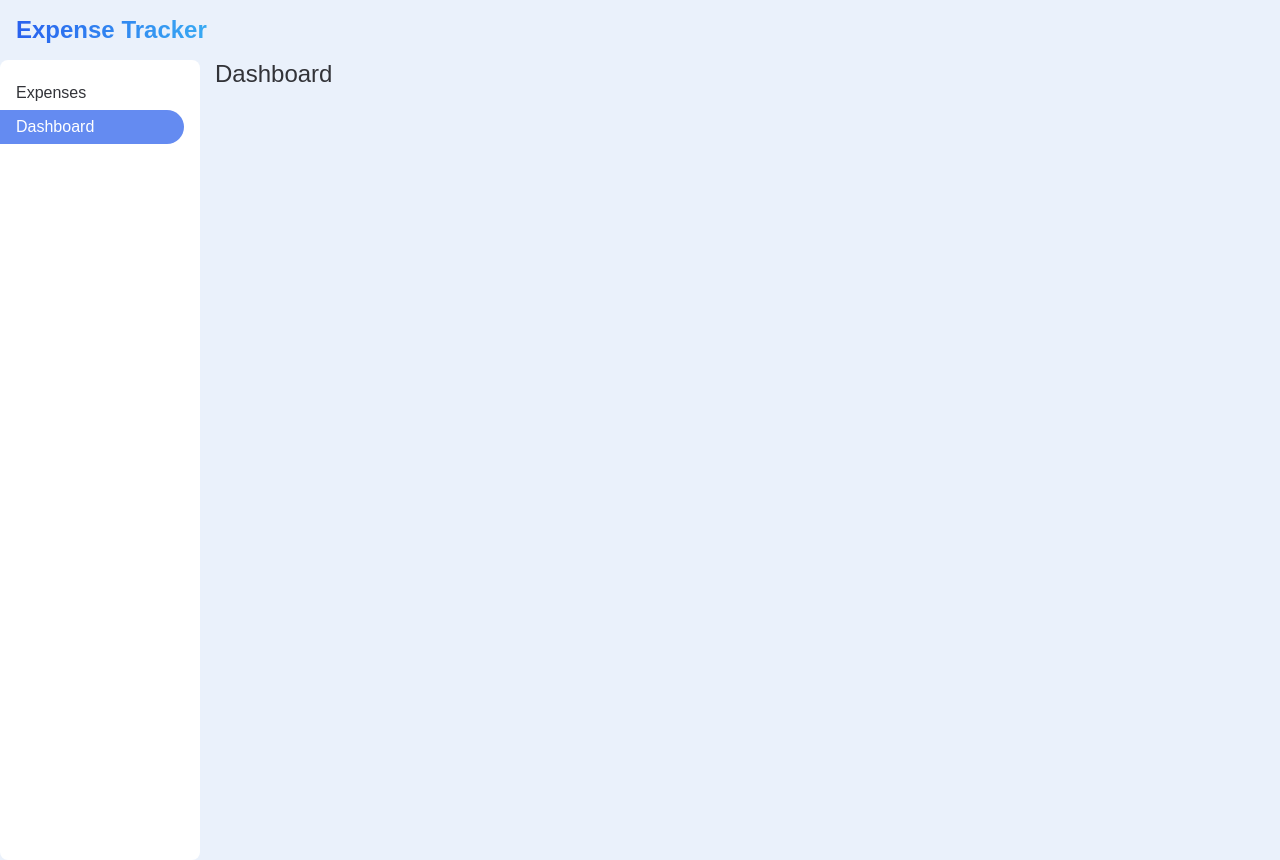
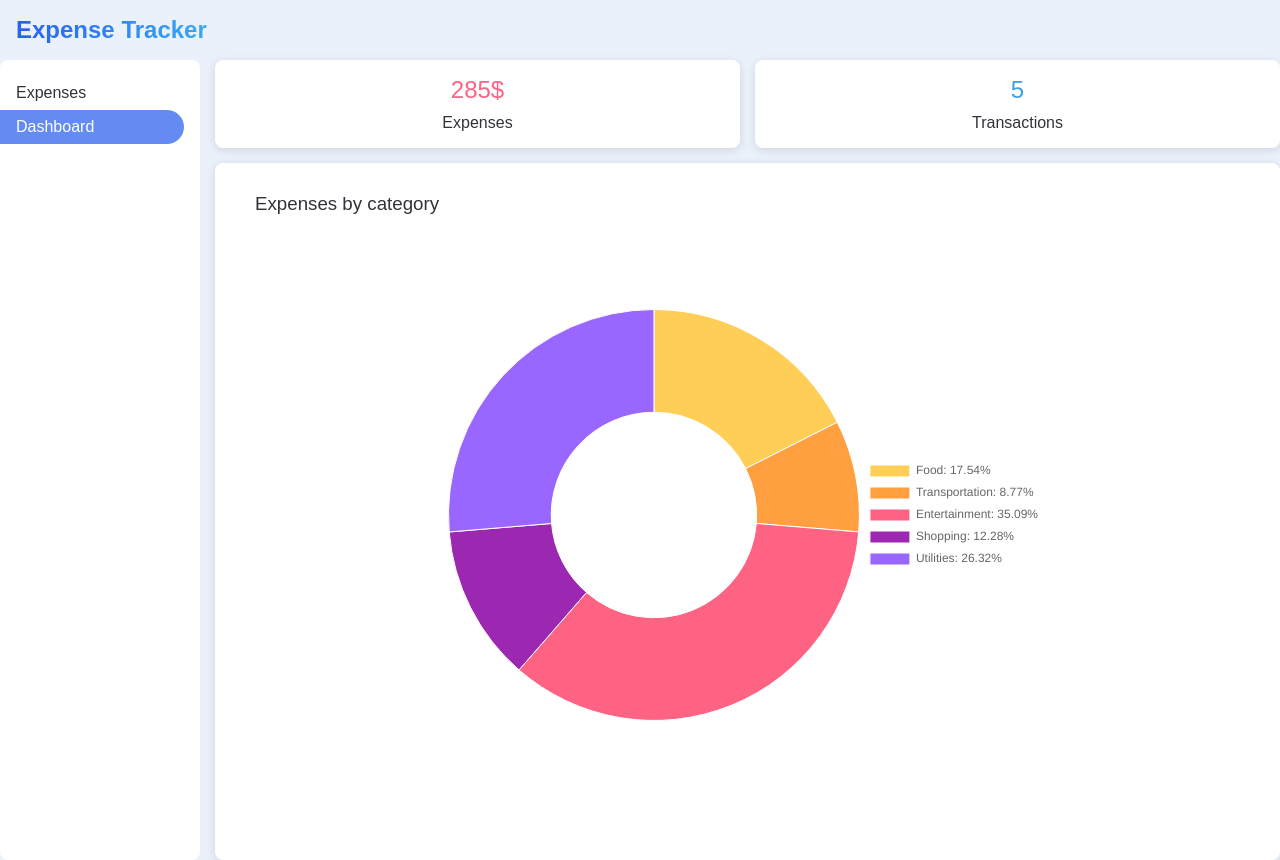
Before and after one commit to AtarMor/expense-tracker-frontend, a React (Vite) app: page /dashboard in a window 1280 px wide. Built offline with nearby package versions, Linux system fonts and the light colour scheme.

Commit message:
Add a dashboard & a chart of expenses by category

```diff
--- a/package.json
+++ b/package.json
@@ -10,7 +10,9 @@
     "preview": "vite preview"
   },
   "dependencies": {
+    "chart.js": "^4.4.2",
     "react": "^18.2.0",
+    "react-chartjs-2": "^5.2.0",
     "react-dom": "^18.2.0",
     "react-router-dom": "^6.23.1"
   },
--- a/src/assets/style/main.scss
+++ b/src/assets/style/main.scss
@@ -11,6 +11,7 @@
 // PAGES
 @import 'pages/expense-index';
 @import 'pages/expense-edit';
+@import 'pages/dashboard';
 
 // COMPONENTS
 @import 'cmps/app-header';
--- /dev/null
+++ b/src/assets/style/pages/_dashboard.scss
@@ -0,0 +1,50 @@
+.dashboard-container {
+    display: grid;
+    grid-template-columns: 1fr 1fr;
+    grid-template-rows: auto 1fr;
+    gap: 15px;
+    >* {
+        box-shadow: rgba(99, 99, 99, 0.2) 0px 2px 8px 0px;
+    }
+
+    .total-expenses,
+    .total-transactions {
+        display: flex;
+        flex-direction: column;
+        justify-content: center;
+        align-items: center;
+        gap: 10px;
+
+        background-color: $secondary-bg-clr;
+        border-radius: $big-br;
+        padding-block: 1em;
+    }
+
+    .total-expenses {
+        h2 {
+            color: $expense-clr
+        }
+    }
+
+    .total-transactions {
+        h2 {
+            color: $transaction-clr
+        }
+    }
+
+    .categories-chart-container {
+        grid-column: 1 / -1;
+
+        display: flex;
+        flex-direction: column;
+
+        background-color: $secondary-bg-clr;
+        border-radius: $big-br;
+        padding: 30px 40px;
+
+        .categories-chart {
+            align-self: center;
+            width: 600px;
+        }
+    }
+}
--- a/src/assets/style/setup/_vars.scss
+++ b/src/assets/style/setup/_vars.scss
@@ -8,6 +8,9 @@ $main-clr: #c2e7fe;
 $gray1: #e6e6e6;
 $gray2: #cfcfcf;
 $gray3: #5f6368;
+
+$expense-clr: #ff6384;
+$transaction-clr: #36a2eb;
 
 $success-clr: #98e898;
 $error-clr: #f39696;
--- /dev/null
+++ b/src/cmps/CategoriesChart.jsx
@@ -0,0 +1,55 @@
+import React from 'react'
+import { Chart as ChartJS, ArcElement, Tooltip, Legend } from 'chart.js'
+import { Doughnut } from 'react-chartjs-2'
+
+import { expenseService } from "../services/expense.service"
+
+ChartJS.register(ArcElement, Tooltip, Legend)
+
+export function CategoriesChart({ expenses, totalExpenses }) {
+    const categoryPercentages = {}
+    expenses.forEach(expense => {
+        if (!categoryPercentages[expense.category]) {
+            categoryPercentages[expense.category] = 0
+        }
+        categoryPercentages[expense.category] += (expense.amount / totalExpenses) * 100
+    })
+
+    const categoryPercentageStrings = Object.entries(categoryPercentages)
+        .map(([category, percentage]) => `${category}: ${percentage.toFixed(2)}%`)
+
+    const data = {
+        labels: categoryPercentageStrings,
+        datasets: [
+            {
+                data: Object.values(categoryPercentages),
+                backgroundColor: [
+                    'rgba(255, 206, 86, 1)',
+                    'rgba(255, 159, 64, 1)',
+                    'rgba(255, 99, 132, 1)',
+                    'rgba(156, 39, 176, 1)',
+                    'rgba(153, 102, 255, 1)',
+                    'rgba(63, 81, 181, 1)',
+                    'rgba(54, 162, 235, 1)',
+                    'rgba(75, 192, 192, 1)',
+                    'rgba(29, 104, 32, 1)',
+                    'rgba(139, 195, 74, 1)',
+                ],
+                borderWidth: 1,
+                borderColor: 'white'
+            },
+        ],
+    };
+
+    const options = {
+        plugins: {
+            responsive: true,
+
+            legend: {
+                position: 'right',
+            },
+        },
+    }
+
+    return <Doughnut data={data} options={options} />
+}
--- a/src/pages/Dashboard.jsx
+++ b/src/pages/Dashboard.jsx
@@ -1,8 +1,50 @@
+import { useEffect, useState } from "react";
+
+import { CategoriesChart } from "../cmps/CategoriesChart";
 import { SideBar } from "../cmps/SideBar";
 
+import { expenseService } from "../services/expense.service";
+
 export function Dashboard() {
+    const [expenses, setExpenses] = useState([])
+    const [isLoading, setIsLoading] = useState(true)
+    const [totalExpenses, setTotalExpenses] = useState(0)
+
+    useEffect(() => {
+        loadExpenses()
+    }, [])
+
+    async function loadExpenses() {
+        try {
+            const expenses = await expenseService.query()
+            setExpenses(expenses)
+            const totalAmount = expenses.reduce((total, expense) => total + expense.amount, 0)
+            setTotalExpenses(totalAmount)
+        } catch (err) {
+            console.log('Cannot load expenses', err) // Add user msg
+        } finally {
+            setIsLoading(false)
+        }
+    }
+
+    if (isLoading) return <span className="loader"></span>
     return <section className="dashboard main-layout">
         <SideBar />
-        <h1>Dashboard</h1>
-        </section>
+        <div className="dashboard-container">
+            <div className="total-expenses">
+                <h2>{totalExpenses}$</h2>
+                <p>Expenses</p>
+            </div>
+            <div className="total-transactions">
+                <h2>{expenses.length}</h2>
+                <p>Transactions</p>
+            </div>
+            <div className="categories-chart-container">
+                <h3>Expenses by category</h3>
+                <div className="categories-chart">
+                    <CategoriesChart expenses={expenses} totalExpenses={totalExpenses} />
+                </div>
+            </div>
+        </div>
+    </section >
 }
```
Also changed, not shown: 1 other file (tests, documents, lock files or other folders).
